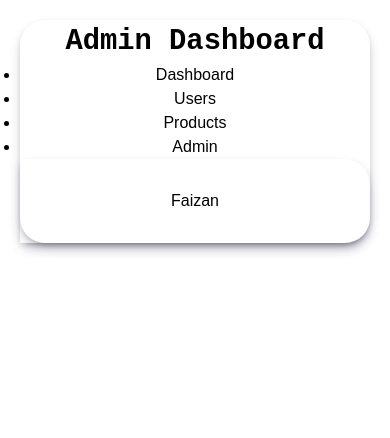
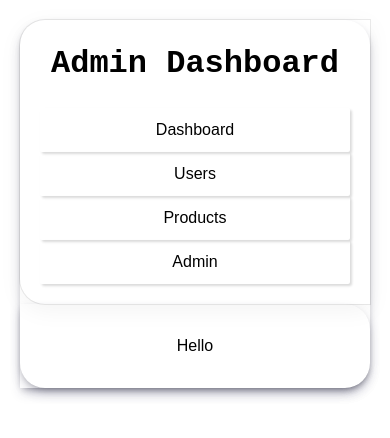
Before and after one commit to mdfaizan973/FashioZone, a React (Create React App) app in the folder fashion_zone/: page /faizan in a window 390 px wide. Shown: the top 438 px of the page. Built offline with nearby package versions, Linux system fonts and the light colour scheme.

Commit message:
able to delete

```diff
--- /dev/null
+++ b/fashion_zone/src/Pages/Admin/Faizan.css
@@ -0,0 +1,74 @@
+* {
+  margin: 0;
+  padding: 0;
+}
+body {
+  /* background-color: rgb(118, 118, 118) !important; */
+}
+#main_container_cc {
+  display: flex !important;
+  height: 100% !important;
+  background-color: rgb(255, 255, 255) !important;
+  text-align: center;
+  box-shadow: rgba(50, 50, 93, 0.25) 0px 6px 12px -2px,
+    rgba(0, 0, 0, 0.3) 0px 3px 7px -3px;
+  border-radius: 25px;
+}
+#sidebar_rr {
+  height: 100% !important;
+  width: 20%;
+
+  color: #000000;
+  padding: 20px;
+  box-shadow: rgba(0, 0, 0, 0.05) 0px 6px 24px 0px,
+    rgba(0, 0, 0, 0.08) 0px 0px 0px 1px;
+  border-radius: 25px 0px 0px 25px;
+}
+
+#contentr {
+  height: 100% !important;
+  width: 80%;
+  padding: 30px;
+  box-shadow: rgba(50, 50, 93, 0.25) 0px 6px 12px -2px,
+    rgba(0, 0, 0, 0.3) 0px 3px 7px -3px;
+  border-radius: 0px 25px 25px 0px;
+}
+
+#sidebar_rr h1 {
+  color: #000000;
+  text-align: center;
+  margin-bottom: 20px;
+  font-size: 2rem;
+}
+
+#sidebar_rr ul {
+  list-style: none;
+  padding: 0;
+  margin: 0;
+}
+
+#sidebar_rr li {
+  padding: 10px;
+  cursor: pointer;
+  transition: background-color 0.3s;
+  border-radius: 2px;
+  box-shadow: rgba(0, 0, 0, 0.15) 1.95px 1.95px 2.6px;
+}
+
+#sidebar_rr li:hover {
+  background-color: #555;
+}
+
+#sidebar_rr li.active {
+  background-color: #555;
+}
+@media screen and (min-width: 100px) and (max-width: 450px) {
+  #main_container_cc {
+    display: flex !important;
+    flex-direction: column !important;
+  }
+  #sidebar_rr,
+  #contentr {
+    width: 100%;
+  }
+}
--- a/fashion_zone/src/Pages/Admin/Faizan.jsx
+++ b/fashion_zone/src/Pages/Admin/Faizan.jsx
@@ -1,12 +1,11 @@
 import React from "react";
-
 import { Link as RouterLink } from "react-router-dom";
-import "../Styles/Admins.css";
+import "./Faizan.css";
 export default function Faizan() {
   return (
     <div>
-      <div id="main_container">
-        <div id="sidebar">
+      <div id="main_container_cc">
+        <div id="sidebar_rr">
           <h1>Admin Dashboard</h1>
           <ul>
             <RouterLink to="/adminpanel">
@@ -23,8 +22,18 @@ export default function Faizan() {
             </RouterLink>
           </ul>
         </div>
-        <div id="content">Faizan</div>
+        <div id="content">
+          <Faizancard />
+        </div>
       </div>
     </div>
   );
 }
+
+function Faizancard() {
+  return (
+    <>
+      <div>Hello</div>
+    </>
+  );
+}
--- a/fashion_zone/src/Pages/Admin/Web.css
+++ b/fashion_zone/src/Pages/Admin/Web.css
@@ -39,8 +39,11 @@
   z-index: 3;
   margin: 10px;
   box-shadow: 0px 0px 10px 5px rgba(0, 0, 0, 0.3);
+  transition: transform 0.3s ease;
 }
-
+.profile-img:hover {
+  transform: scale(0.9);
+}
 .background-img {
   position: absolute;
   top: 0;
@@ -55,7 +58,7 @@
   font-size: 22px;
   position: absolute;
   right: 20px;
-  top: 50%;
+  top: 40%;
 }
 
 .bio {
@@ -162,15 +165,20 @@
   }
 }
 .dbtn {
-  background-color: red;
-  color: white; /* Set the text color to ensure readability */
+  background-color: rgb(245, 55, 55);
+  color: white;
   padding: 10px 20px;
   border: none;
   border-radius: 4px;
   cursor: pointer;
+  transition: transform 0.3s ease;
+}
+.dbtn:hover {
+  background-color: red;
+  transform: scale(1.1);
 }
 #btnpss {
   display: flex;
   justify-content: center;
-  align-items: center;
+  align-items: center !important;
 }
--- a/fashion_zone/src/Pages/Admin/WebUser.jsx
+++ b/fashion_zone/src/Pages/Admin/WebUser.jsx
@@ -52,9 +52,19 @@ export default function WebUser() {
 }
 //
 function Userfunc(data) {
-  const deleteuser = () => {
-    toast.error("Delete User Successfully");
+  const deleteuser = (id) => {
+    axios
+      .delete(`http://localhost:8888/users/${id}`)
+      .then((res) => {
+        toast.error("Delete User Successfully");
+        window.location.reload();
+        console.log(res);
+      })
+      .catch((err) => {
+        console.log(err);
+      });
   };
+
   return (
     <div id="mainconti">
       <div class="mainq">
@@ -85,7 +95,7 @@ function Userfunc(data) {
           <p class="bio">Email: {data.datas.email}</p>
           <div id="btnpss">
             <p class="bio">Password: {data.datas.pass}</p>
-            <button className="dbtn" onClick={deleteuser}>
+            <button className="dbtn" onClick={() => deleteuser(data.datas.id)}>
               <AiOutlineDelete />
             </button>
           </div>
```
